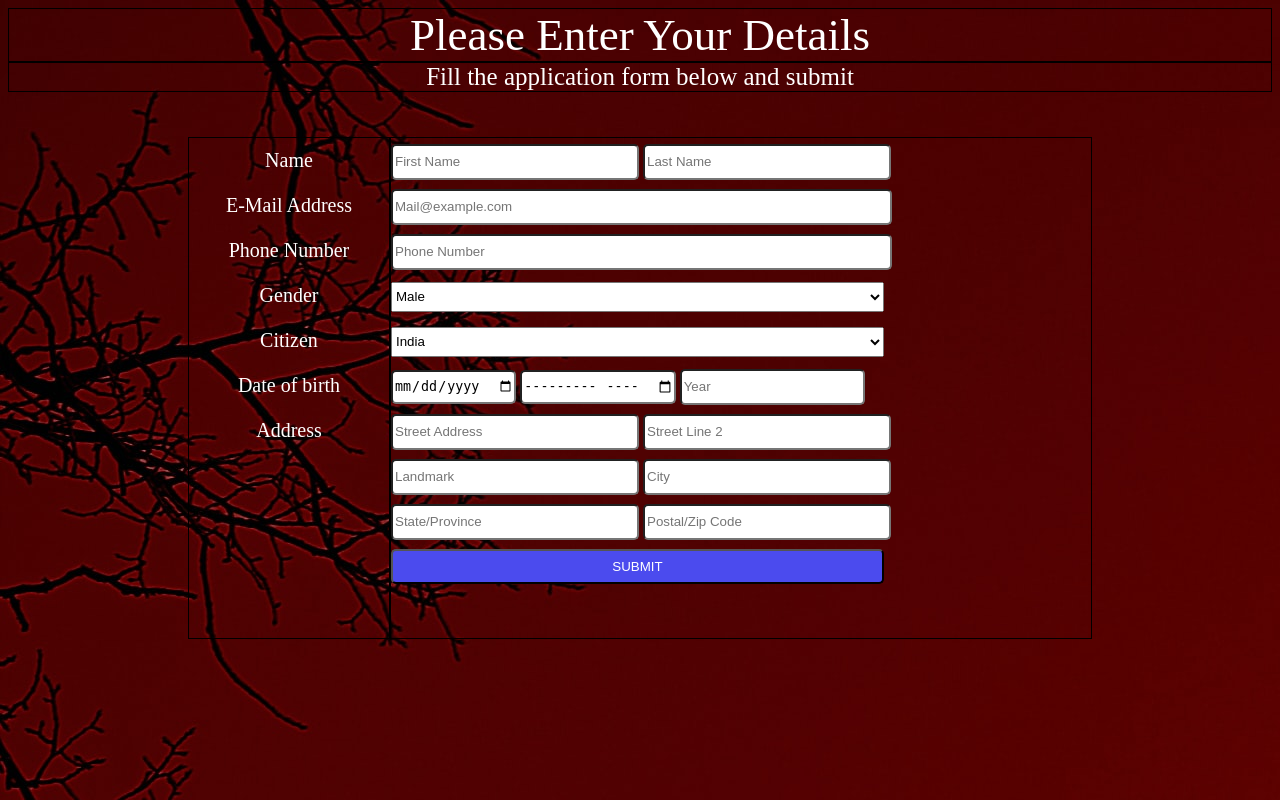
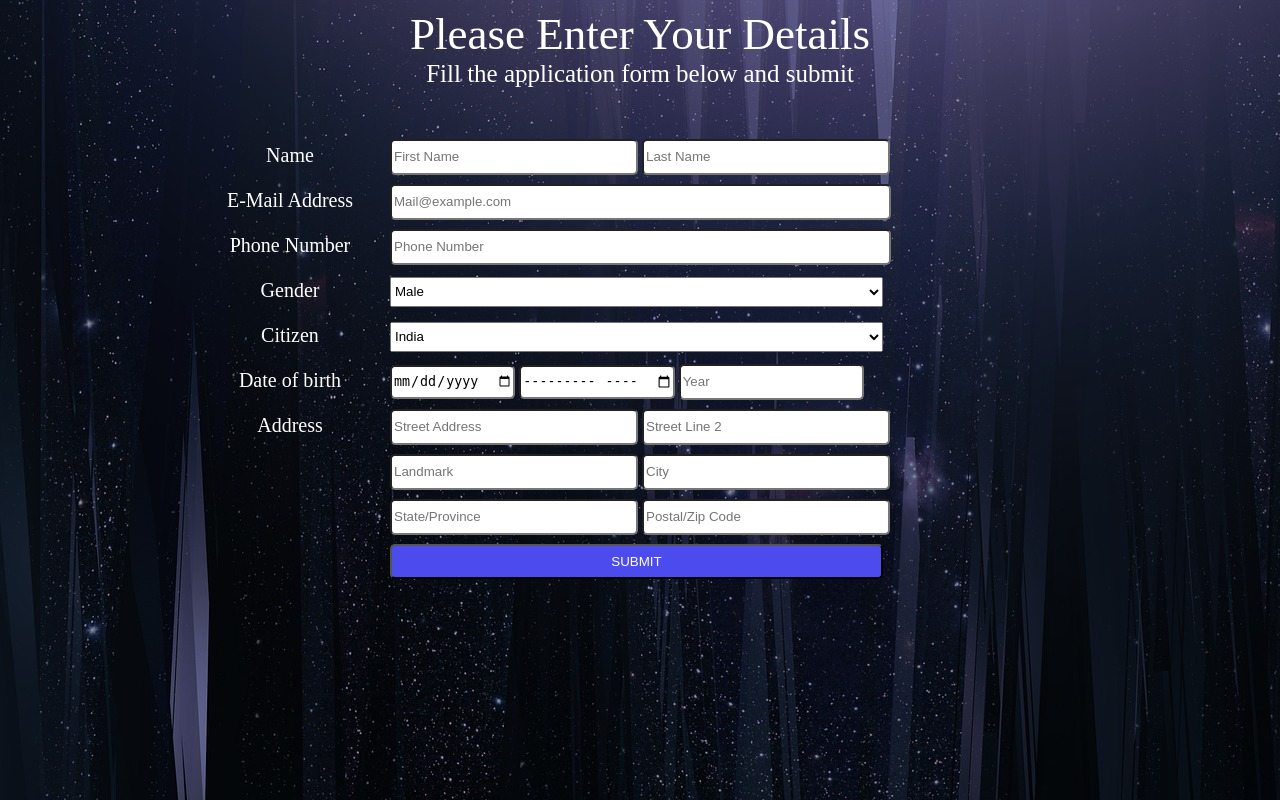
Before and after one commit to anuragbansals/Assignments, a PHP site: page / in a window 1280 px wide. Run offline with PHP 8.4, Linux system fonts and the light colour scheme.

Commit message:
Updated Form

```diff
--- a/Form/style.css
+++ b/Form/style.css
@@ -13,10 +13,10 @@ body{
 
 .headd{
     text-align: center;
-    border: 1px solid black;
+    /* border: 1px solid black; */
 }
 .left, .right{
-    border: 1px solid black;
+    /* border: 1px solid black; */
 }
 
 .form{
```
Also changed, not shown: Form/image.jpg.
